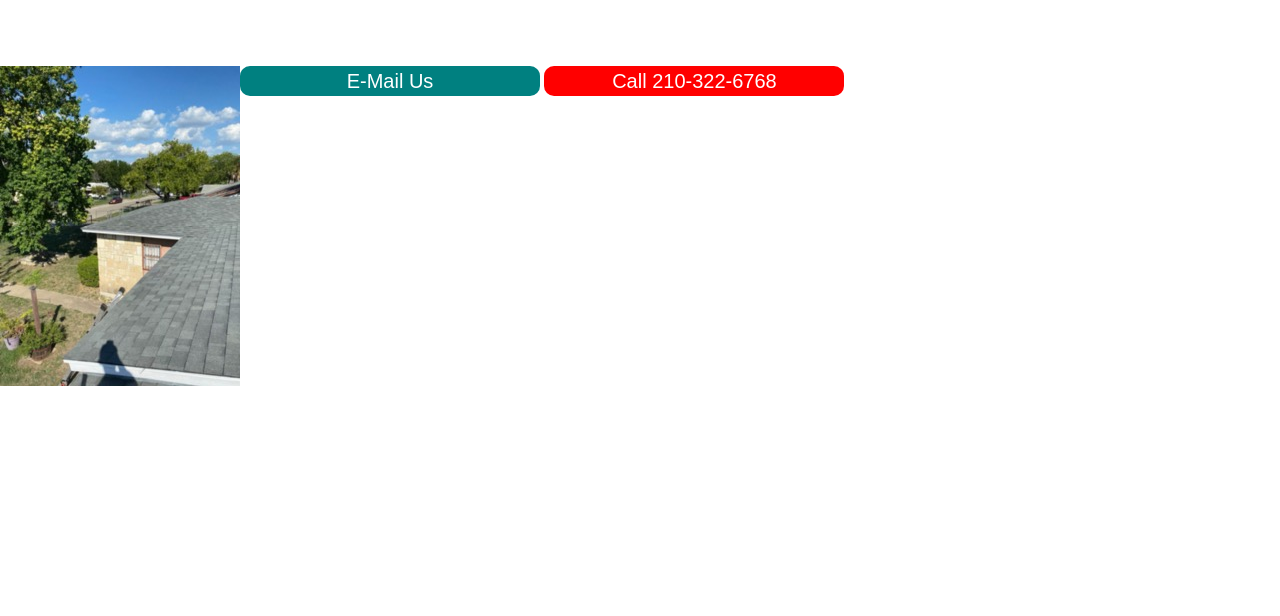
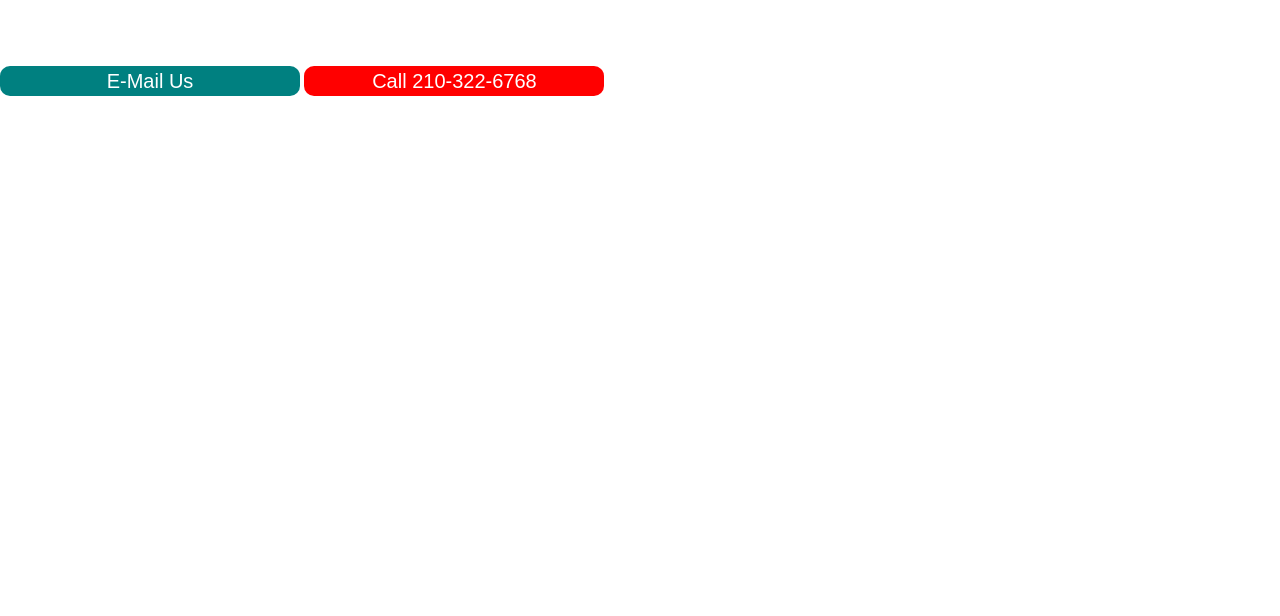
Before and after one commit to cbgalbreath/Roofing-Company, a plain HTML site: page index.html in a window 1280 px wide. Shown: the part 184-800 px from the top of the page. Drawn offline with Linux system fonts and the light colour scheme.

Commit message:
image removal for now.

```diff
--- a/index.html
+++ b/index.html
@@ -18,7 +18,7 @@
 </header>
 <main class="container">
     <div class="section image">
-        <img src="images/rooftop.jpg" class="image" />
+      <!--<img src="images/rooftop.jpg" class="image" />-->
     </div>
     <div class="section">
         <a href="mailto:spurhomeservices@gmail.com"><button class="e-mail">E-Mail Us</button></a>
```
